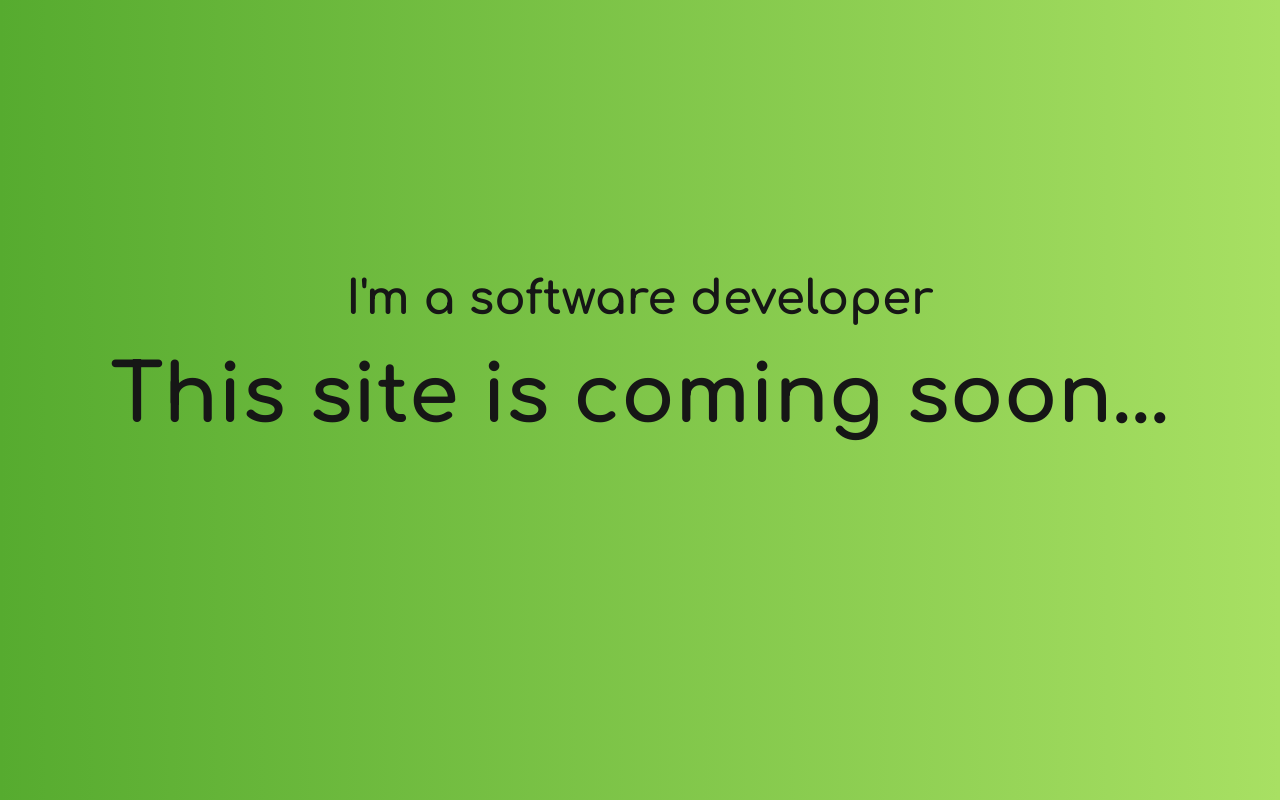
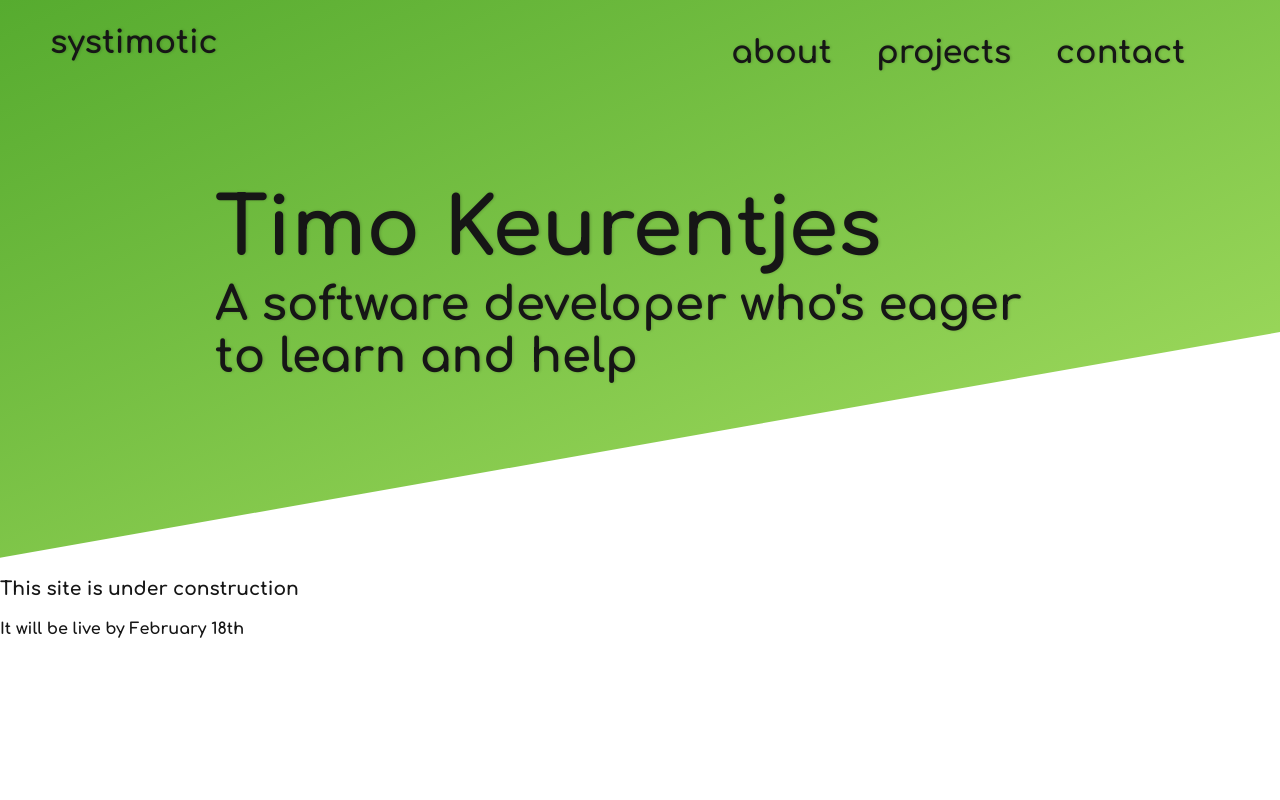
Before and after one commit to Systimotic/systimotic.github.io, a plain HTML site: page index.html in a window 1280 px wide. Drawn offline with Linux system fonts and the light colour scheme.

Commit message:
Create header

```diff
--- a/index.html
+++ b/index.html
@@ -6,8 +6,24 @@
   <meta name="viewport" content="width=device-width, initial-scale=1.0">
 </head>
 <body>
-  <h3>I'm a software developer</h3>
-  <h1>This site is coming soon...</h1>
+  <header>
+    <nav>
+      <a class="logo" href="/">systimotic</a>
+      <ul>
+        <li><a href="#about">about</a></li>
+        <li><a href="#projects">projects</a></li>
+        <li><a href="#contact">contact</a></li>
+      </ul>
+    </nav>
+
+    <div class="title-container">
+      <h1>Timo Keurentjes</h1>
+      <h3>A software developer who's eager to learn and help</h3>
+    </div>
+  </header>
+
+  <h3>This site is under construction</h3>
+  <h4>It will be live by February 18th</h4>
 
   <link href="main.css" rel="stylesheet">
   <link href="https://fonts.googleapis.com/css?family=Comfortaa:700|Open+Sans|Roboto:700" rel="stylesheet">
--- a/main.css
+++ b/main.css
@@ -1,19 +1,84 @@
 body {
-  background-color: #56ab2f;
-  background-image: linear-gradient(to right, #56ab2f, #a8e063);
   margin: 0;
   padding: 0;
-  width: 100%;
-  height: 90vh;
-  display: flex;
-  justify-content: center;
-  align-items: center;
-  flex-direction: column;
   font-family: 'Comfortaa', serif;
   color: rgb(22, 22, 22);
-  font-size: 250%
 }
 
-h1 {
-  margin-top: -20px;
+/*
+* Header
+*/
+
+header {
+  position: relative;
+  overflow: hidden;
+  height: 70vh;
+  background-color: #56ab2f;
+  background-image: linear-gradient(to bottom right, #56ab2f, #a8e063);
+  text-shadow: 1px 0px 3px rgba(0, 0, 0, 0.2);
 }
+
+header:after {
+  content: '';
+  position: absolute;
+  width: 100%;
+  padding-bottom: 150%;
+  transform: rotate(80deg);
+  transform-origin: left bottom;
+  background-color: white;
+  left: -1%;
+  bottom: 0;
+}
+
+.logo {
+  font-size: 2rem;
+  margin: 25px 50px;
+  color: inherit;
+  text-decoration: none;
+}
+
+/* Navigation */
+
+nav {
+  display: flex;
+  justify-content: space-between;
+}
+
+nav > ul {
+  margin: 35px 75px;
+}
+
+nav > ul > li {
+  display: inline-block;
+  list-style: none;
+}
+
+nav > ul > li > a {
+  color: inherit;
+  text-decoration: none;
+  font-size: 2rem;
+  padding: 10px 20px;
+}
+
+nav > ul > li > a:hover {
+  text-decoration: underline;
+}
+
+/* Title */
+
+.title-container {
+  display: flex;
+  flex-direction: column;
+  justify-content: center;
+  max-width: 850px;
+  margin: 80px auto 0;
+  font-size: 250%;
+}
+
+.title-container > h1 {
+  margin: 0;
+}
+
+.title-container > h3 {
+  margin: 5px 0 0;
+}
```
